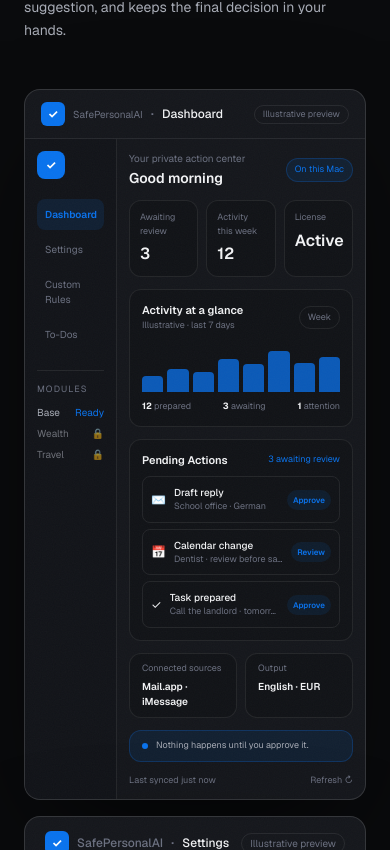
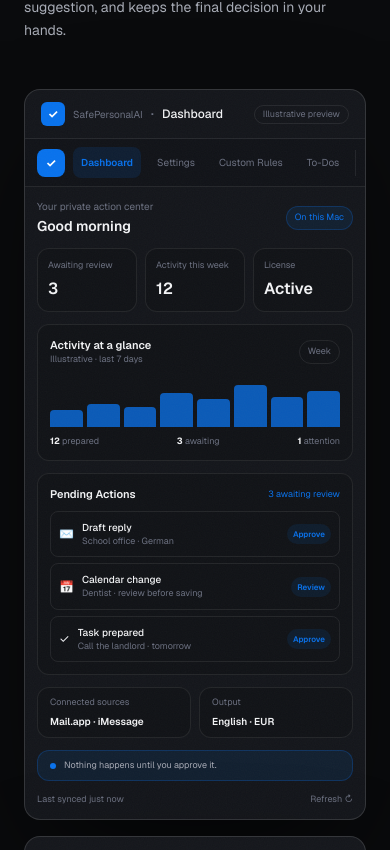
Before and after one commit to Krawatt-creator/safepersonalai-website, a Next.js app: page /modules/operational in a window 390 px wide. Shown: the part 2754-3604 px from the top of the page. Built offline with nearby package versions, Linux system fonts and the light colour scheme.

Commit message:
Make app preview rail responsive

```diff
--- a/src/components/CommercialAppPreview.tsx
+++ b/src/components/CommercialAppPreview.tsx
@@ -21,7 +21,7 @@ export default function CommercialAppPreview({ variant }: { variant: Variant })
   const [title, eyebrow] = copy[variant];
   return <div className="grain relative overflow-hidden rounded-2xl border border-border-strong bg-bg-card shadow-[0_40px_120px_-30px_rgba(0,0,0,0.7)]">
     <div className="flex flex-wrap items-center gap-2 border-b border-border px-4 py-3"><span className="grid h-6 w-6 place-items-center rounded-md bg-green text-xs font-bold text-white">✓</span><span className="text-[10px] text-text-tertiary">SafePersonalAI</span><span className="text-text-tertiary">·</span><span className="text-xs font-medium text-text">{title}</span><span className="ml-auto rounded-full border border-border px-2 py-0.5 text-[9px] text-text-tertiary">Illustrative preview</span></div>
-    <div className="grid grid-cols-[92px_1fr] sm:grid-cols-[116px_1fr]"><aside className="border-r border-border bg-bg-raised/60 p-3"><div className="mb-5 grid h-7 w-7 place-items-center rounded-lg bg-green text-xs font-bold text-white">✓</div>{["Dashboard", "Settings", "Custom Rules", "To-Dos"].map((label, i) => <div key={label} className={`mb-1 rounded-lg px-2 py-2 text-[10px] ${i === 0 ? "bg-green/12 font-semibold text-green" : "text-text-tertiary"}`}>{label}</div>)}<div className="mt-5 border-t border-border pt-3 text-[9px] uppercase tracking-[.12em] text-text-tertiary">Modules</div><div className="mt-2 space-y-1.5 text-[10px] text-text-secondary"><div>Base <span className="float-right text-green">Ready</span></div><div className="opacity-60">Wealth <span className="float-right">🔒</span></div><div className="opacity-60">Travel <span className="float-right">🔒</span></div></div></aside>
+    <div className="grid grid-cols-[92px_1fr] sm:grid-cols-[116px_1fr] max-[520px]:grid-cols-1"><aside className="border-r border-border bg-bg-raised/60 p-3 max-[520px]:flex max-[520px]:items-center max-[520px]:gap-2 max-[520px]:overflow-x-auto max-[520px]:border-r-0 max-[520px]:border-b max-[520px]:py-2"><div className="mb-5 grid h-7 w-7 shrink-0 place-items-center rounded-lg bg-green text-xs font-bold text-white max-[520px]:mb-0">✓</div>{["Dashboard", "Settings", "Custom Rules", "To-Dos"].map((label, i) => <div key={label} className={`mb-1 shrink-0 rounded-lg px-2 py-2 text-[10px] ${i === 0 ? "bg-green/12 font-semibold text-green" : "text-text-tertiary"} max-[520px]:mb-0`}>{label}</div>)}<div className="mt-5 border-t border-border pt-3 text-[9px] uppercase tracking-[.12em] text-text-tertiary max-[520px]:mt-0 max-[520px]:border-l max-[520px]:border-t-0 max-[520px]:pl-2">Modules</div><div className="mt-2 space-y-1.5 text-[10px] text-text-secondary max-[520px]:mt-0 max-[520px]:flex max-[520px]:items-center max-[520px]:gap-2"><div className="shrink-0">Base <span className="text-green">Ready</span></div><div className="shrink-0 opacity-60">Wealth <span>🔒</span></div><div className="shrink-0 opacity-60">Travel <span>🔒</span></div></div></aside>
       <main className="min-w-0 p-3 sm:p-4"><div className="mb-3 flex items-center justify-between gap-2"><div><p className="text-[10px] text-text-tertiary">{eyebrow}</p><p className="mt-0.5 text-sm font-semibold text-text">Good morning</p></div><span className="rounded-full border border-green/25 bg-green/10 px-2 py-1 text-[9px] text-green">On this Mac</span></div>
         <div className="grid grid-cols-3 gap-2">{[["Awaiting review", variant === "operational" ? "3" : "0"], ["Activity this week", "12"], ["License", variant === "operational" ? "Active" : "Locked"]].map(([label, value]) => <div key={label} className="rounded-xl border border-border bg-bg-raised p-2.5"><p className="text-[9px] text-text-tertiary">{label}</p><p className="mt-1 text-base font-semibold text-text">{value}</p></div>)}</div>
         <div className="mt-3 rounded-xl border border-border bg-bg-raised p-3"><div className="flex items-center justify-between"><div><p className="text-[11px] font-semibold text-text">Activity at a glance</p><p className="text-[9px] text-text-tertiary">Illustrative · last 7 days</p></div><span className="rounded-full border border-border px-2 py-1 text-[9px] text-text-tertiary">Week</span></div><ActivityBars /><div className="mt-2 flex justify-between text-[9px] text-text-tertiary"><span><b className="text-text">12</b> prepared</span><span><b className="text-text">3</b> awaiting</span><span><b className="text-text">1</b> attention</span></div></div>
```
